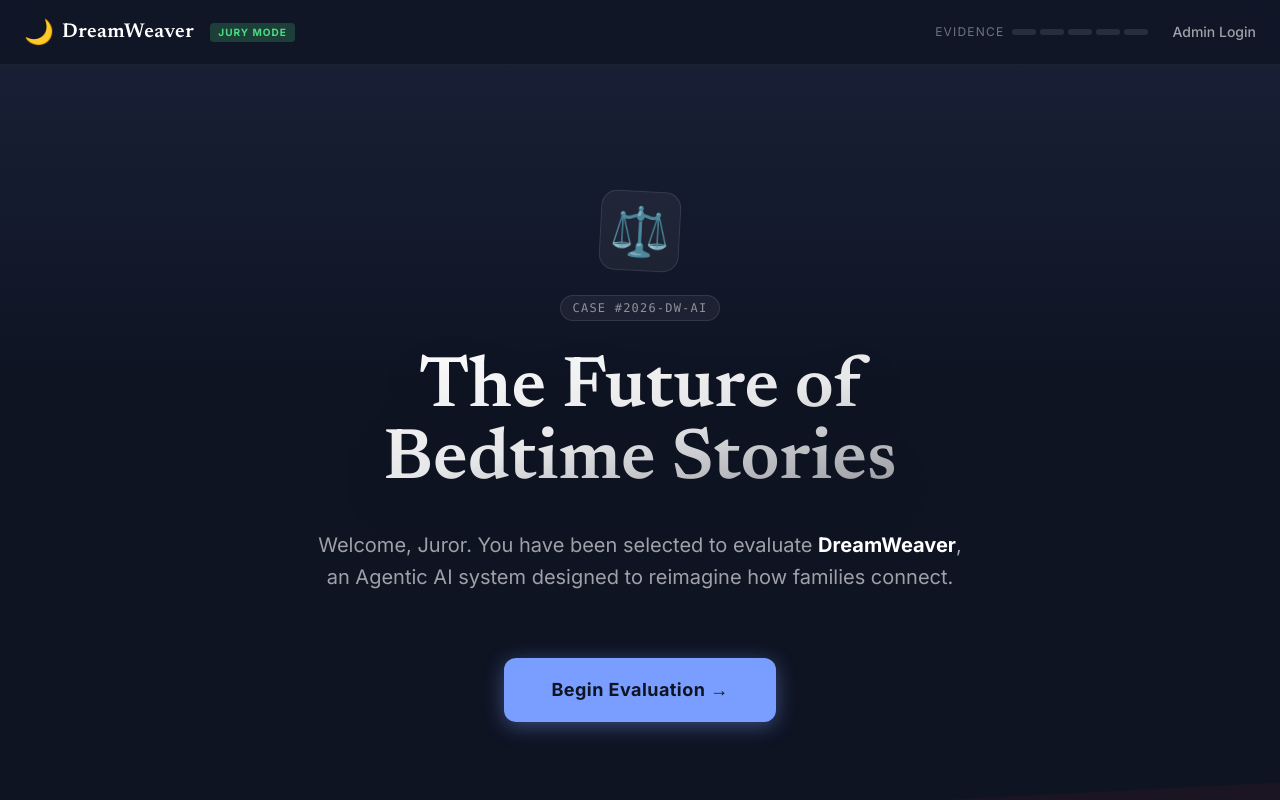
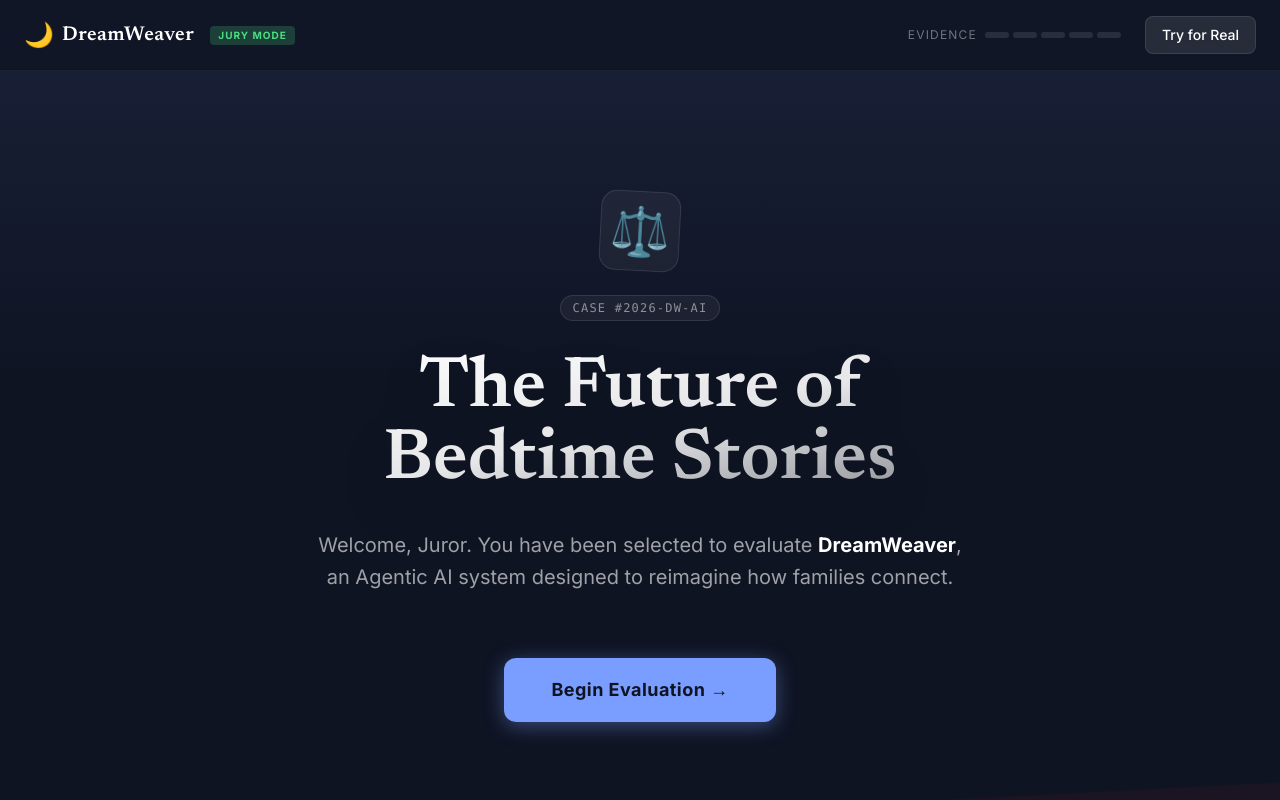
Before and after one commit to aero-atlassian-apps/dreamweaver, a React (Vite) app: page /demo in a window 1280 px wide. Shown: the top 800 px of the page. Built offline with nearby package versions, Linux system fonts and the light colour scheme; no server answers.

Commit message:
ui: replace Admin Login with Try for Real CTA on Demo Page

```diff
--- a/src/presentation/pages/public/DemoPage.tsx
+++ b/src/presentation/pages/public/DemoPage.tsx
@@ -342,8 +342,8 @@ export function DemoPage() {
                             </div>
                         </div>
 
-                        <Link to="/login" className="text-sm font-medium text-white/60 hover:text-white transition-all">
-                            Admin Login
+                        <Link to="/login" className="px-4 py-2 rounded-lg bg-white/10 hover:bg-white/20 text-white text-sm font-medium transition-all border border-white/10 hover:border-white/30 backdrop-blur-sm">
+                            Try for Real
                         </Link>
                     </div>
                 </div>
```
